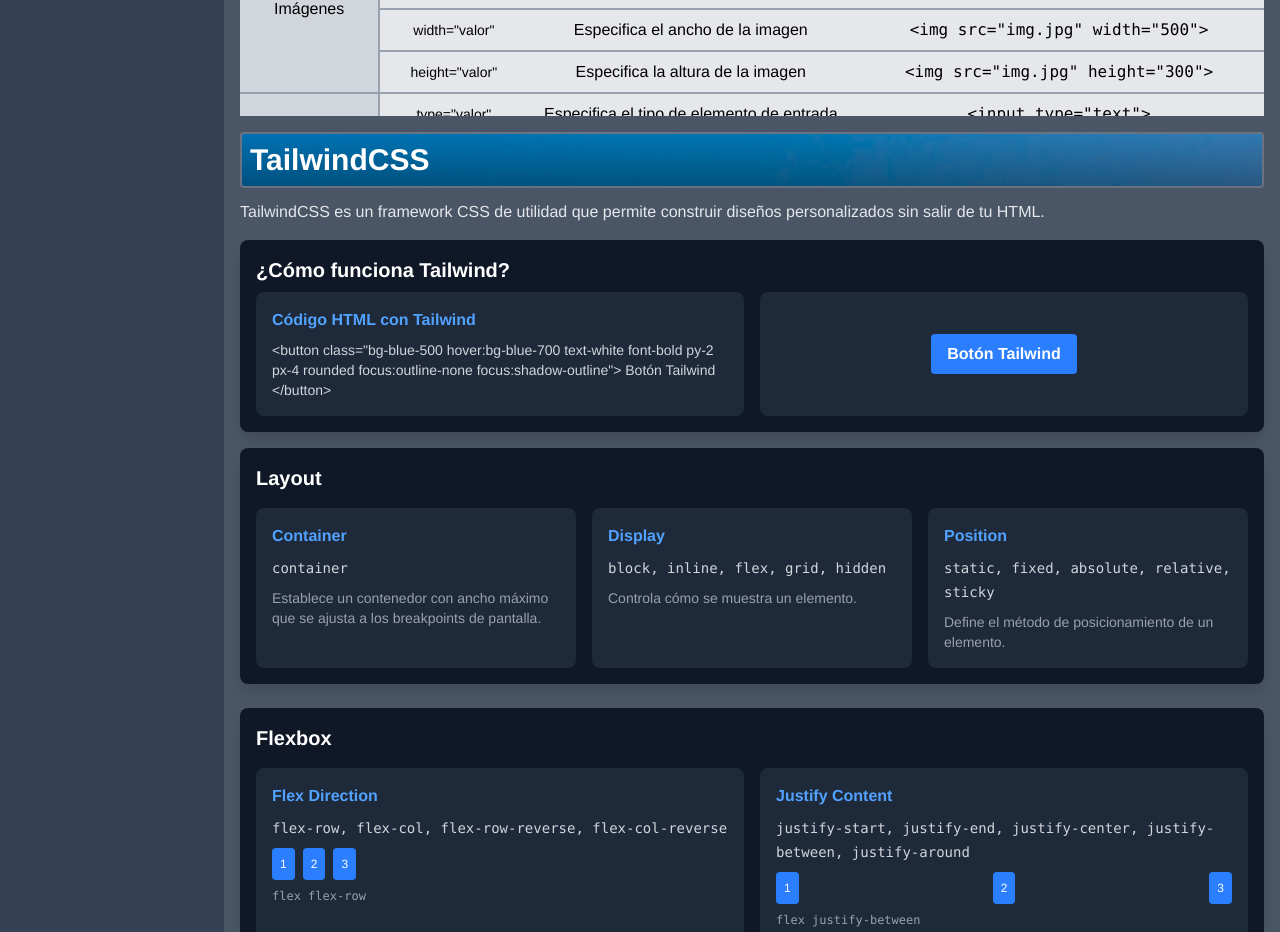
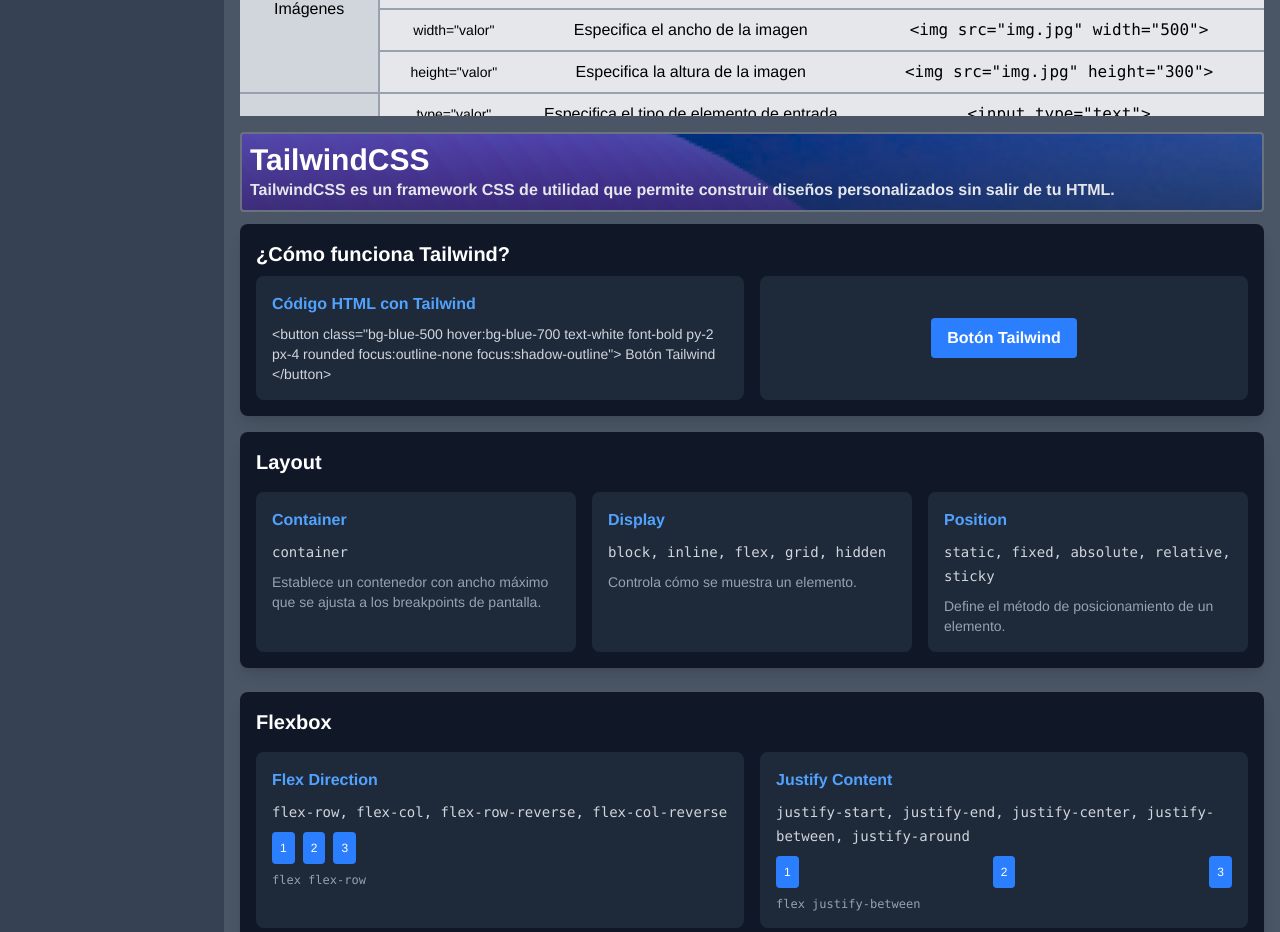
Before and after one commit to frqn2003/Francisco-Aguirre-TP2, a plain HTML site: page index.html in a window 1280 px wide. Shown: the part 2476-3408 px from the top of the page. Drawn offline with nearby package versions, Linux system fonts and the light colour scheme.

Commit message:
cambios a una imagen

```diff
--- a/index.html
+++ b/index.html
@@ -490,10 +490,12 @@
   <section
     class="md:ml-[14rem] sm:ml-24 ml-20 bg-gray-600 px-4 min-h-screen sm:px-3 md:px-4 space-y-4 pt-4"
     id="tailwind">
-    <h1 class="font-extrabold text-white rounded border-2 border-gray-500 p-2 text-xl sm:text-2xl md:text-3xl mb-3 bg-black object-cover items-center" style="background-image: linear-gradient(rgba(0, 0, 0, 0.3), rgba(0, 0, 0, 0.5)), url(header.webp); "> TailwindCSS</h1>
-    <p class="text-sm md:text-base text-gray-200">TailwindCSS es un framework CSS de utilidad que permite construir
-      diseños personalizados sin salir de tu HTML.
-    </p>
+    <h1 class="font-extrabold text-white rounded border-2 border-gray-500 p-2 text-xl sm:text-2xl md:text-3xl mb-3 bg-black object-scale-down items-center" style="background-image: linear-gradient(rgba(0, 0, 0, 0.3), rgba(0, 0, 0, 0.5)), url(header.webp); background-position: right;">TailwindCSS
+      <p class="text-sm md:text-base text-gray-200">TailwindCSS es un framework CSS de utilidad que permite construir
+        diseños personalizados sin salir de tu HTML.
+      </p>
+    </h1>
+
 
     <!-- Introducción con ejemplo visual -->
     <div class="bg-gray-900 rounded-lg p-4 shadow-lg">
```
